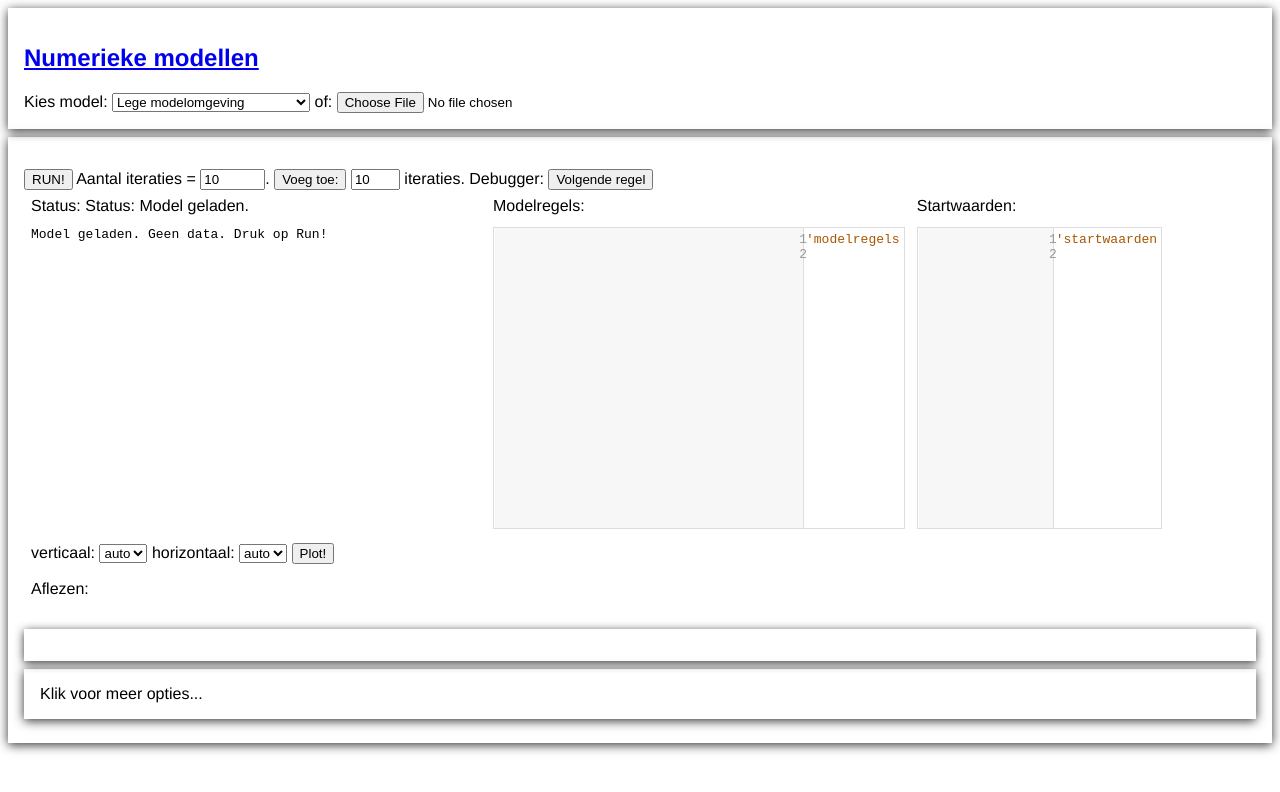
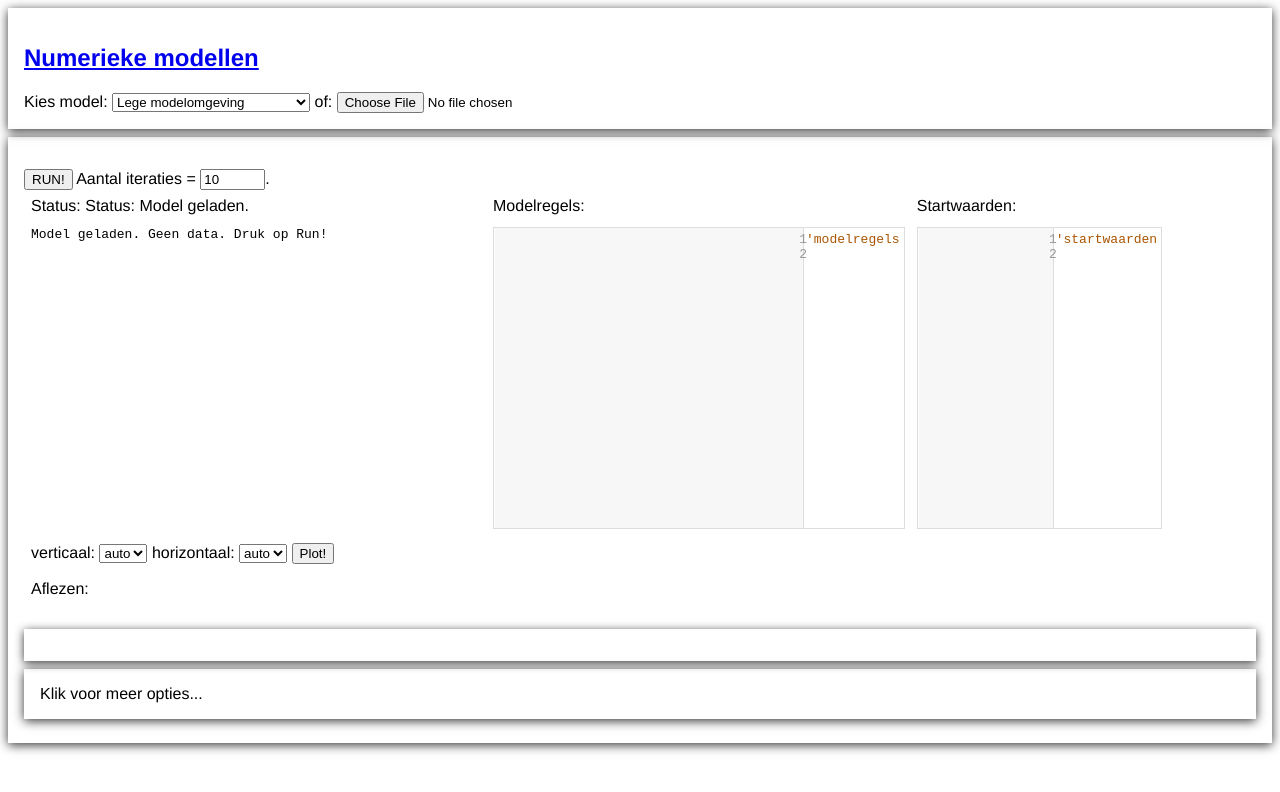
Before and after one commit to tomkooij/modellen, a website with bundled scripts: page index.html in a window 1280 px wide. Built offline with nearby package versions, Linux system fonts and the light colour scheme.

Commit message:
Voeg toe en debugger verwijderd

```diff
--- a/index.html
+++ b/index.html
@@ -79,10 +79,6 @@
 				<div>
 					<input id="run" type="button" value="RUN!">
 					Aantal iteraties = <input type="text" id="NBox" value="10" size=5>.
-					<input id="continue" type="button" value="Voeg toe:">
-					<input type="text" id="NBoxContinue" value="10" size=3>
-					iteraties. Debugger:
-					<input id="trace" type="button" value="Volgende regel">
 				<div>
 				<div>
 					<table class="app">
```
